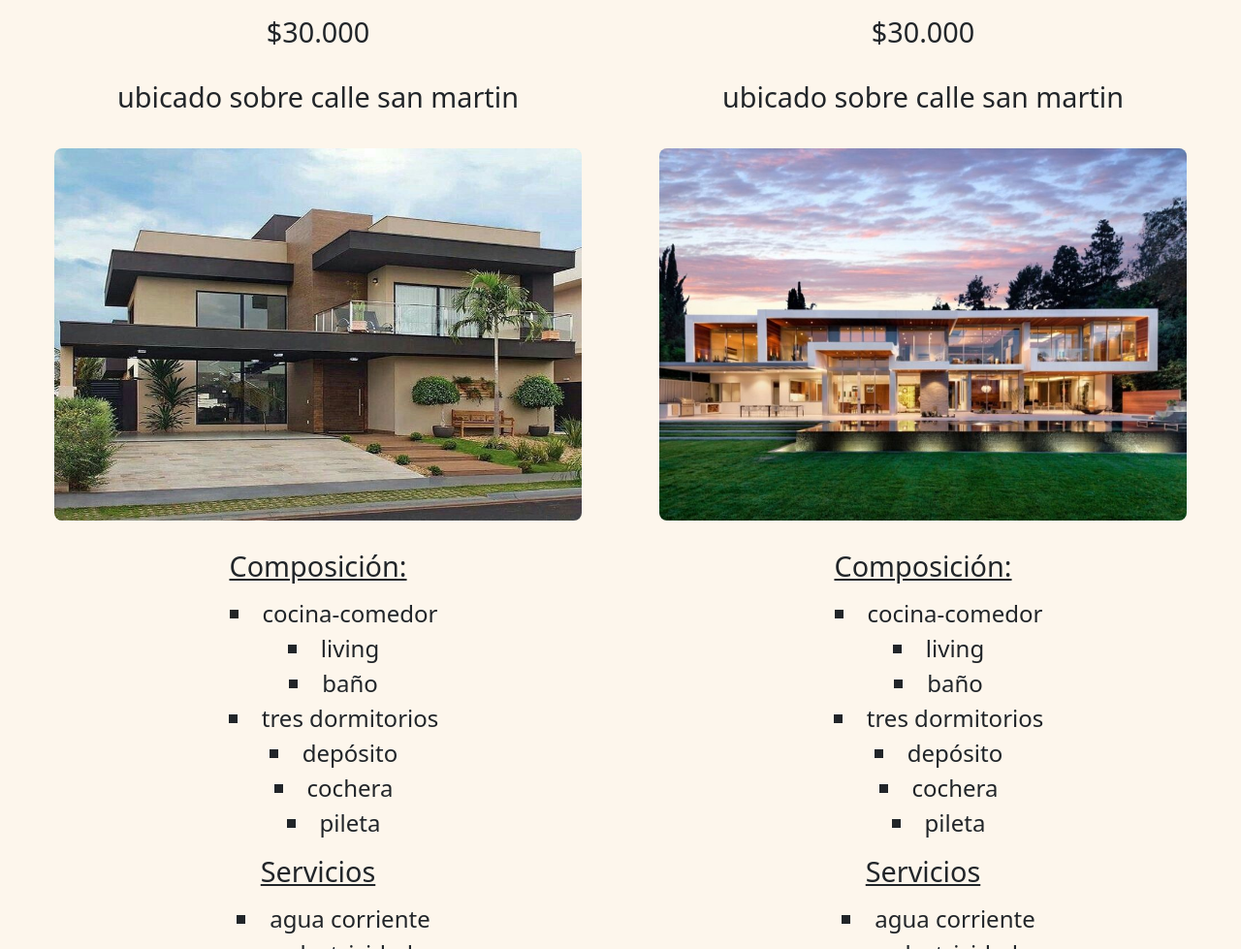
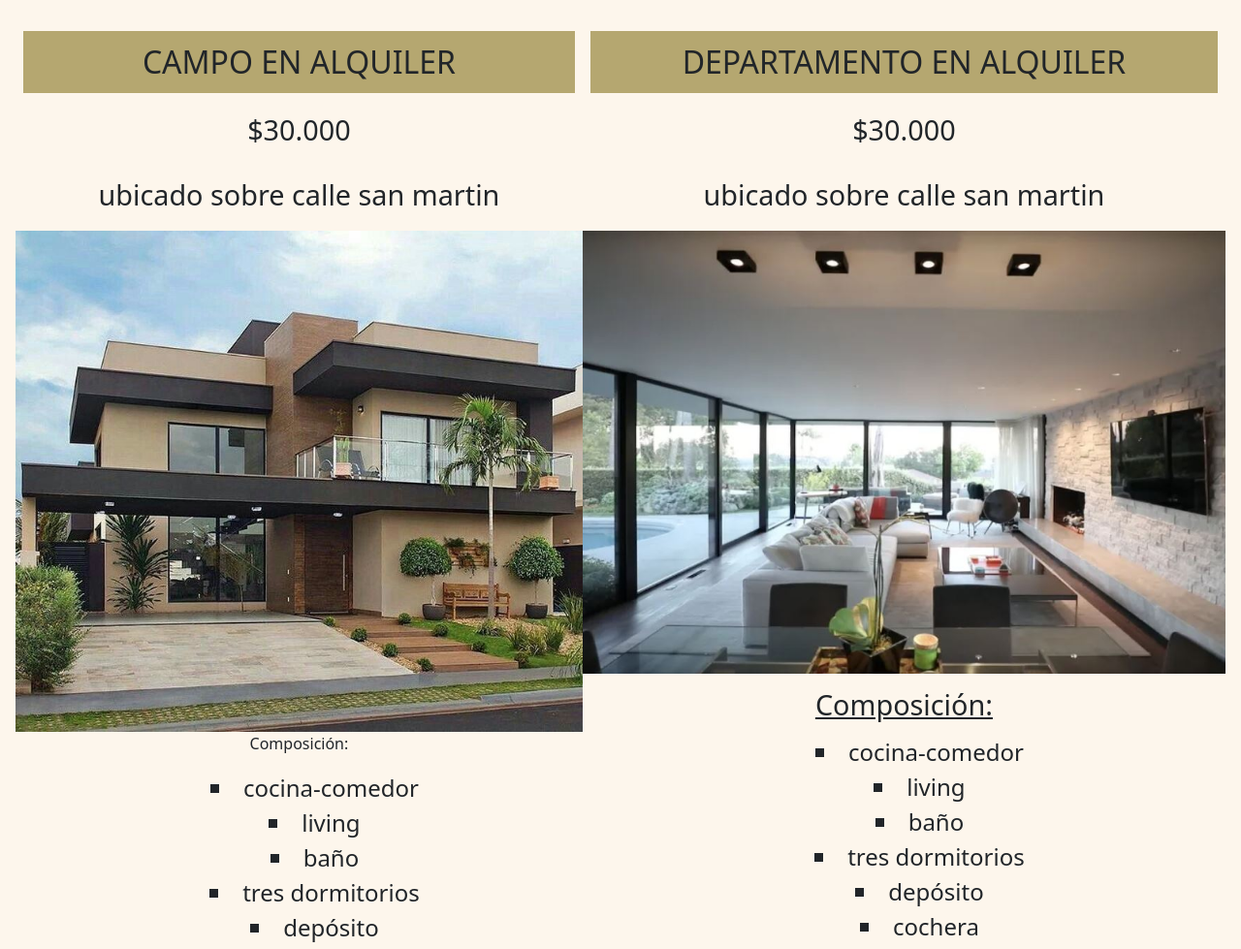
Before and after one commit to franciscogarciafio/IDEA--GARCIA-FIO-grid, a plain HTML site: page pages/alquileres.html in a window 1280 px wide. Shown: the part 1513-2492 px from the top of the page at 97% size. Drawn offline with nearby package versions, Linux system fonts and the light colour scheme.

Commit message:
modificaciones en imagenes html alquileres

```diff
--- a/pages/alquileres.html
+++ b/pages/alquileres.html
@@ -68,7 +68,8 @@
             <p class="ventas_propiedad2">
                 ubicado sobre calle san martin
             </p>
-                <img class="imagenes_ventas" src="../img/interior6.jpg"  alt="imagen de casa en alquiler">
+                <img src="../img/venta destacada 1.jpg" class="img-fluid" alt="imagen de casa">
+
 
             <p class="alquileres_servicios">
                 Composición:
@@ -105,8 +106,8 @@
             <p class="alquileres_propiedad2">
                 ubicado sobre calle san martin
             </p>
-                <img class="imagenes_ventas" src="../img/interior1.jpg"  alt="imagen de casa en
-        alquiler">
+                 <img src="../img/venta destacada 2.jpg" class="img-fluid" alt="imagen de casa">
+
             <p class="alquileres_servicios">
                 Composición:
             </p>
@@ -142,9 +143,9 @@
             <p class="alquileres_propiedad2">
                 ubicado sobre calle san martin
             </p>
-                <img class="imagenes_ventas" src="../img/venta destacada 1.jpg"  alt="imagen de casa en
-        alquiler">
-            <p class="alquileres_servicios">
+            <img src="../img/venta destacada 1.jpg" class="img-fluid" alt="imagen de casa">
+
+            <p>
                 Composición:
             </p>
                 <ul class="alquileres_lista">
@@ -179,8 +180,8 @@
             <p class="ventas_propiedad2">
                 ubicado sobre calle san martin
             </p>
-                <img class="imagenes_ventas" src="../img/venta destacada 2.jpg"  alt="imagen de casa en
-        alquiler">
+            <img src="../img/interior6.jpg" class="img-fluid" alt="imagen de casa">
+
             <p class="alquileres_servicios">
                 Composición:
             </p>
```
